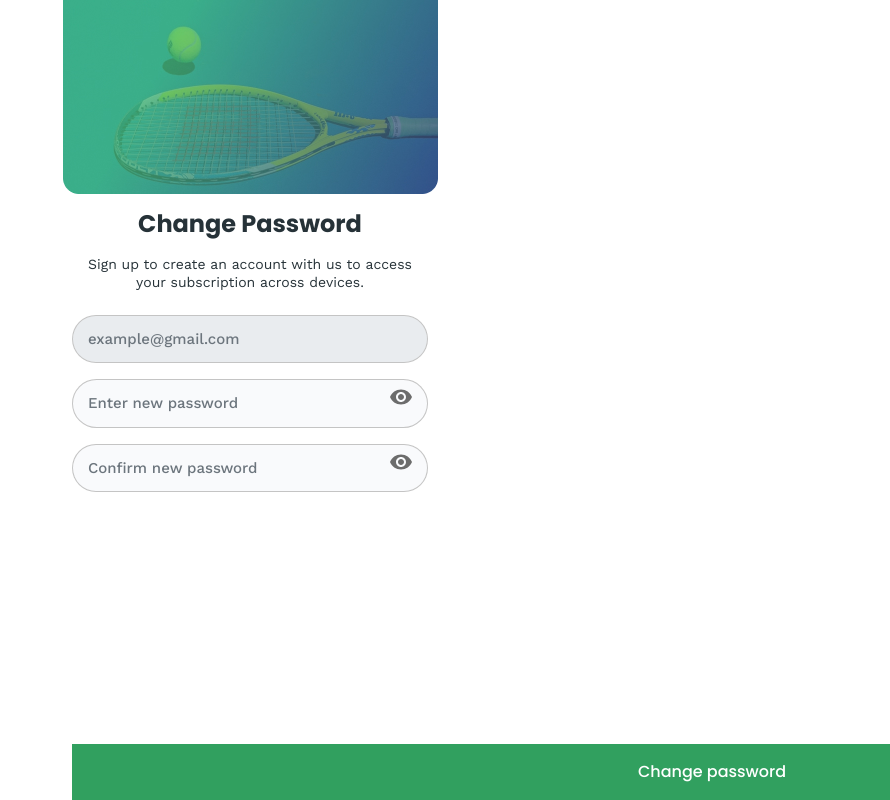
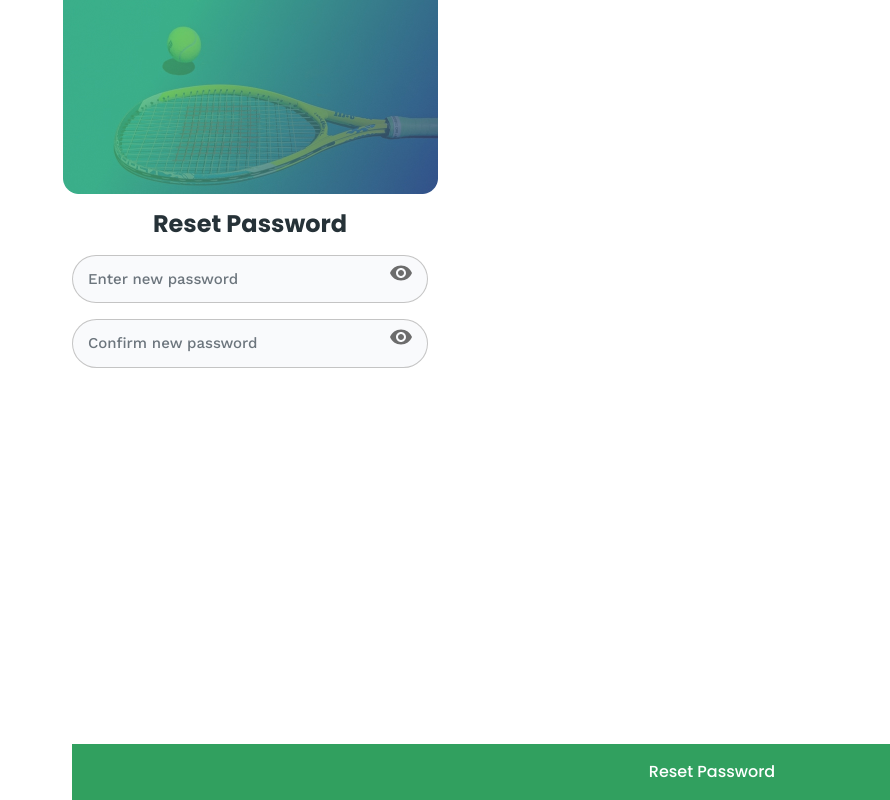
Before and after one commit to kalpeshtawde/sports_league, a Django app: page /password-reset/1 in a window 1280 px wide. Shown: the whole page, without its empty margins (390-1280 px from the left). Run offline with Django 3.2, Linux system fonts and the light colour scheme.

Commit message:
modified reset password design

```diff
--- a/account/templates/account/password_reset.html
+++ b/account/templates/account/password_reset.html
@@ -92,11 +92,9 @@
     	<div class="container">
 	      <div class="row justify-content-md-center mt-3">
 	      	<div class="col-lg-4 col-md-6">
-		      <h1 class="heading mb-3">Change Password</h1>
-		      <p class="paragraph mb-4">Sign up to create an account with us to access your subscription across devices.</p>
+		      <h1 class="heading mb-3">Reset Password</h1>
 		      	<form action="{% url 'password-reset' token=token %}" method="post">
               {% csrf_token %}
-		      		<input type="email" class="form-control custom-input mb-3" id="" placeholder="example@gmail.com" disabled="">
 		      		<div class="inputGroup mb-3">
 		      			<input type="password" class="form-control custom-input" id="password" name="password1" placeholder="Enter new password">
 		      			<span class="eye" id="togglePassword"><img src="{% static 'tennis/eye.svg' %}"></span>
@@ -107,7 +105,7 @@
 		      			<small class="error text-danger"></small>
 		      		</div>
               <div class="d-grid">
-                <button type="submit" class="btn btn-block btn-primary btn-lg btn-green">Change password</button>
+			<button type="submit" class="btn btn-block btn-primary btn-lg btn-green">Reset Password</button>
               </div>
 		      	</form>
 		     </div>
```
Also changed, not shown: static/tennis/eye-active.svg (deleted), 1 other file.
